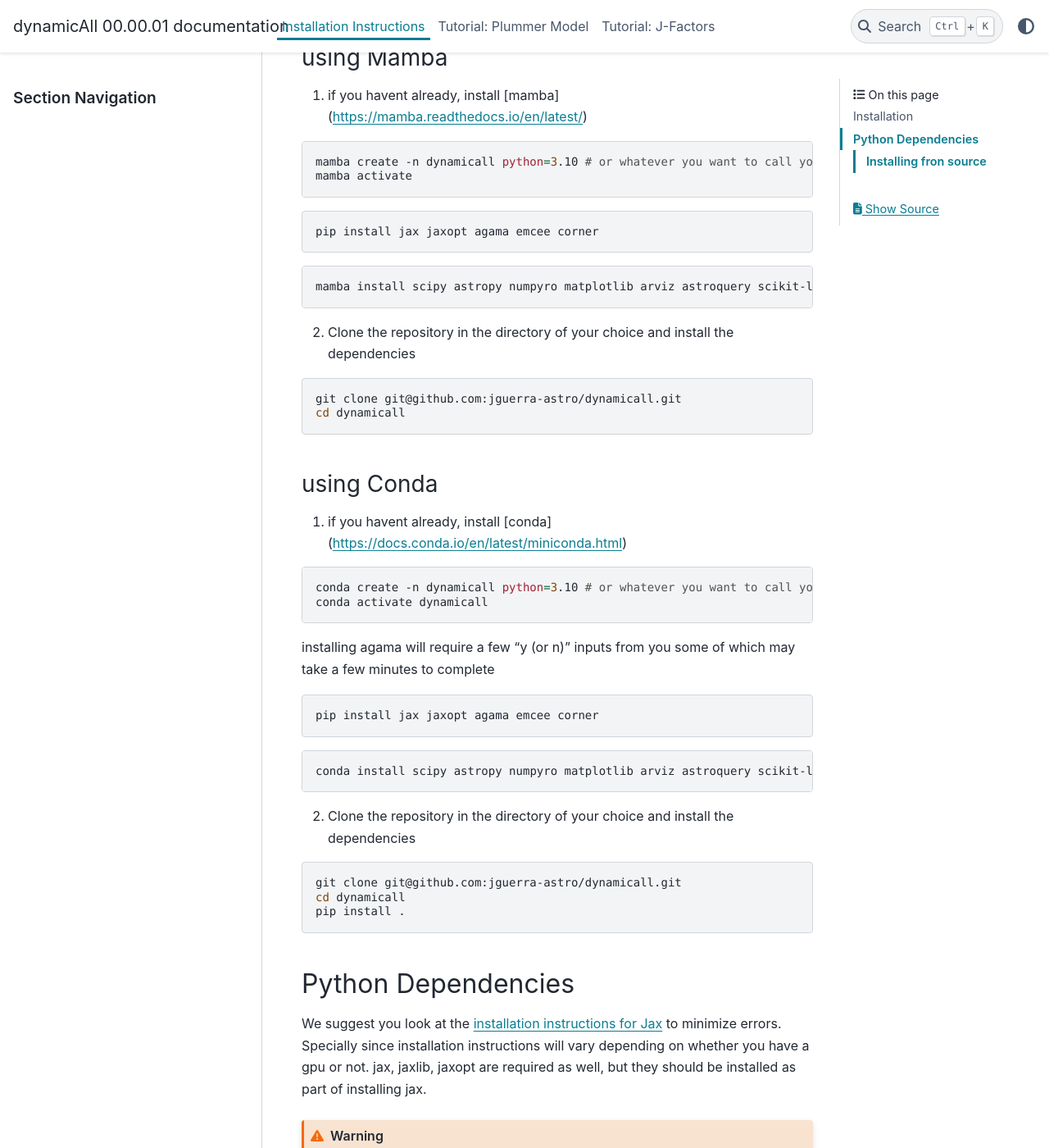
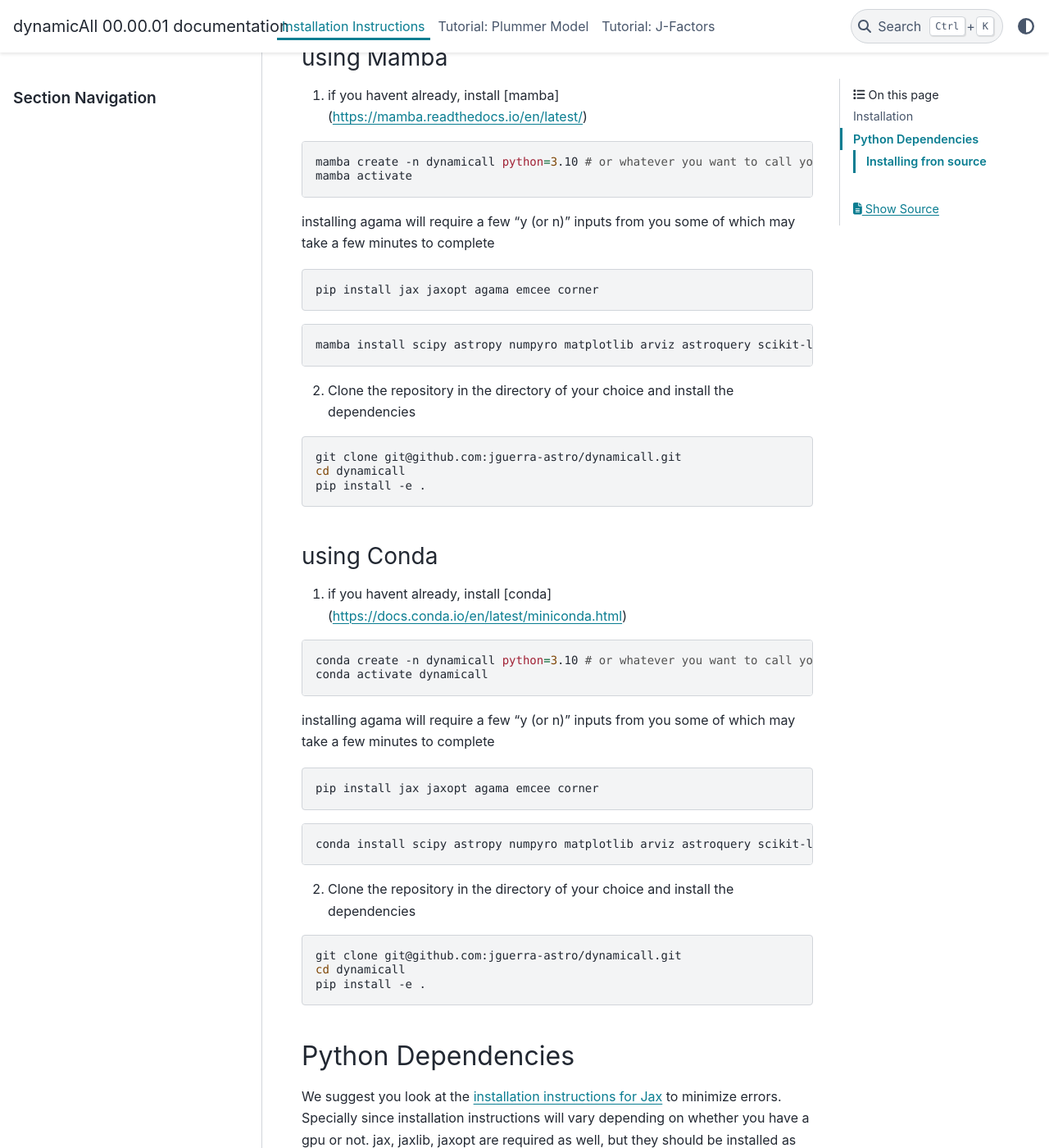
Before and after one commit to jguerra-astro/dynamicall, a Sphinx documentation site: the page built from docs/Installation.rst, in a window 1280 px wide and 1400 px high, scrolled down 429 px. Shown: the whole window at 82% size. Built offline with Sphinx 7.4.7 and the PyData theme 0.15.4, drawn with Linux system fonts in a browser that asks for light colours; pages that are not in the unit, such as notebooks, are missing from menus; some of the changed lines change nothing that is shown.

Commit message:
more updates

```diff
--- a/docs/Installation.rst
+++ b/docs/Installation.rst
@@ -20,6 +20,9 @@ using Mamba
     mamba create -n dynamicall python=3.10 # or whatever you want to call your environment
     mamba activate
 
+.. note::
+installing agama will require a few "y (or n)" inputs from you some of which may take a few minutes to complete
+
 .. code-block:: bash
 
     pip install jax jaxopt agama emcee corner
@@ -36,10 +39,7 @@ using Mamba
 
     git clone git@github.com:jguerra-astro/dynamicall.git
     cd dynamicall
-
-.. code-block:: bash
-    mamba env update -f dynamicall_env.yml
-    pip install .
+    pip install -e .
 
 using Conda
 -----------
@@ -51,7 +51,6 @@ using Conda
     conda activate dynamicall
 
 .. note::
-
 installing agama will require a few "y (or n)" inputs from you some of which may take a few minutes to complete
 
 .. code-block:: bash
@@ -68,7 +67,7 @@ installing agama will require a few "y (or n)" inputs from you some of which may
 
     git clone git@github.com:jguerra-astro/dynamicall.git
     cd dynamicall
-    pip install .
+    pip install -e .
 
 
 Python Dependencies
--- a/paper.bib
+++ b/paper.bib
@@ -1313,6 +1313,18 @@
   issn = "0004-637X, 1538-4357",
   doi = "10.1086/157282"
   }
+@ARTICLE{shapley1938,
+       author = {{Shapley}, Harlow},
+        title = "{A Stellar System of a New Type}",
+      journal = {Harvard College Observatory Bulletin},
+         year = 1938,
+        month = mar,
+       volume = {908},
+        pages = {1-11},
+       adsurl = {https://ui.adsabs.harvard.edu/abs/1938BHarO.908....1S},
+      adsnote = {Provided by the SAO/NASA Astrophysics Data System}
+}
+
 
 @ARTICLE{Springel2006-ux,
   title = "{The large-scale structure of the Universe}",
```
